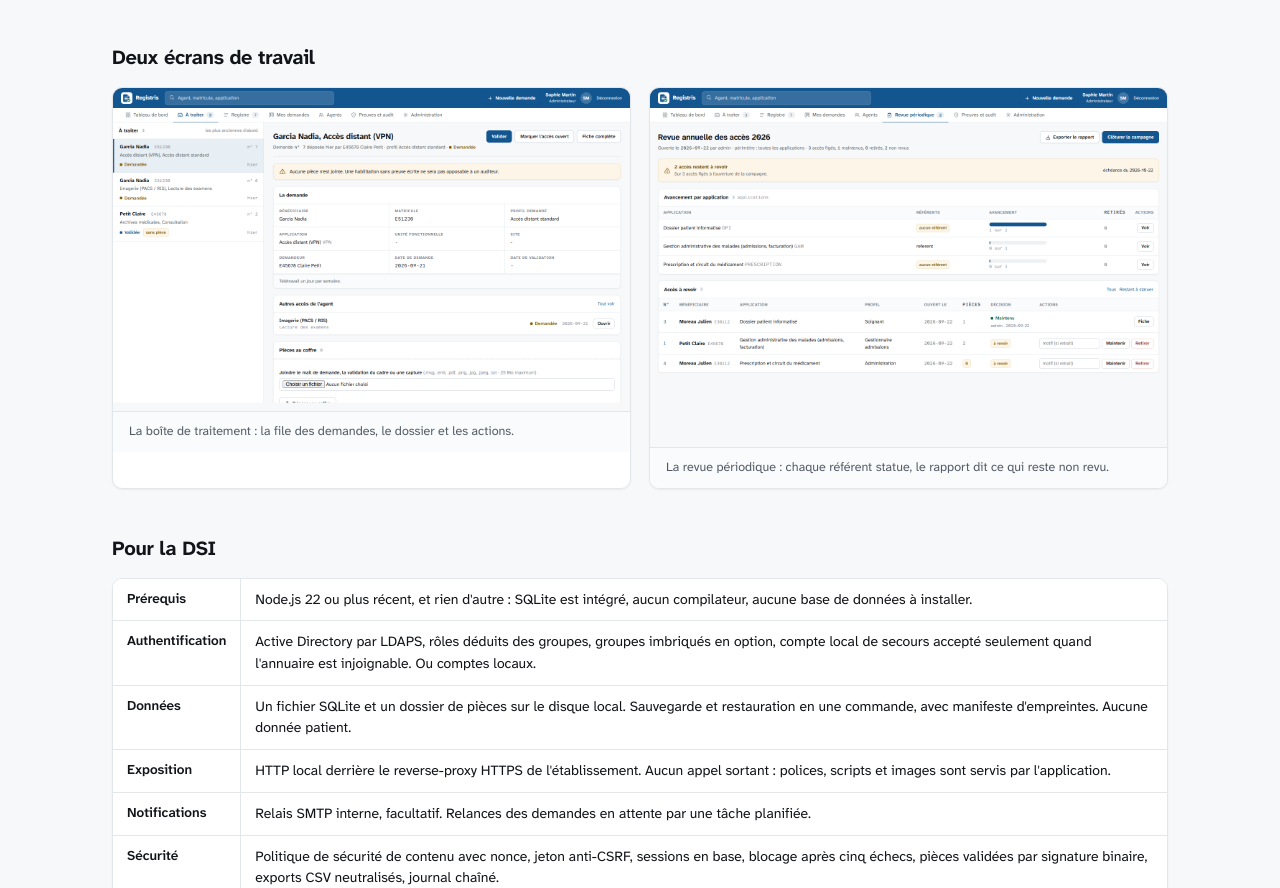
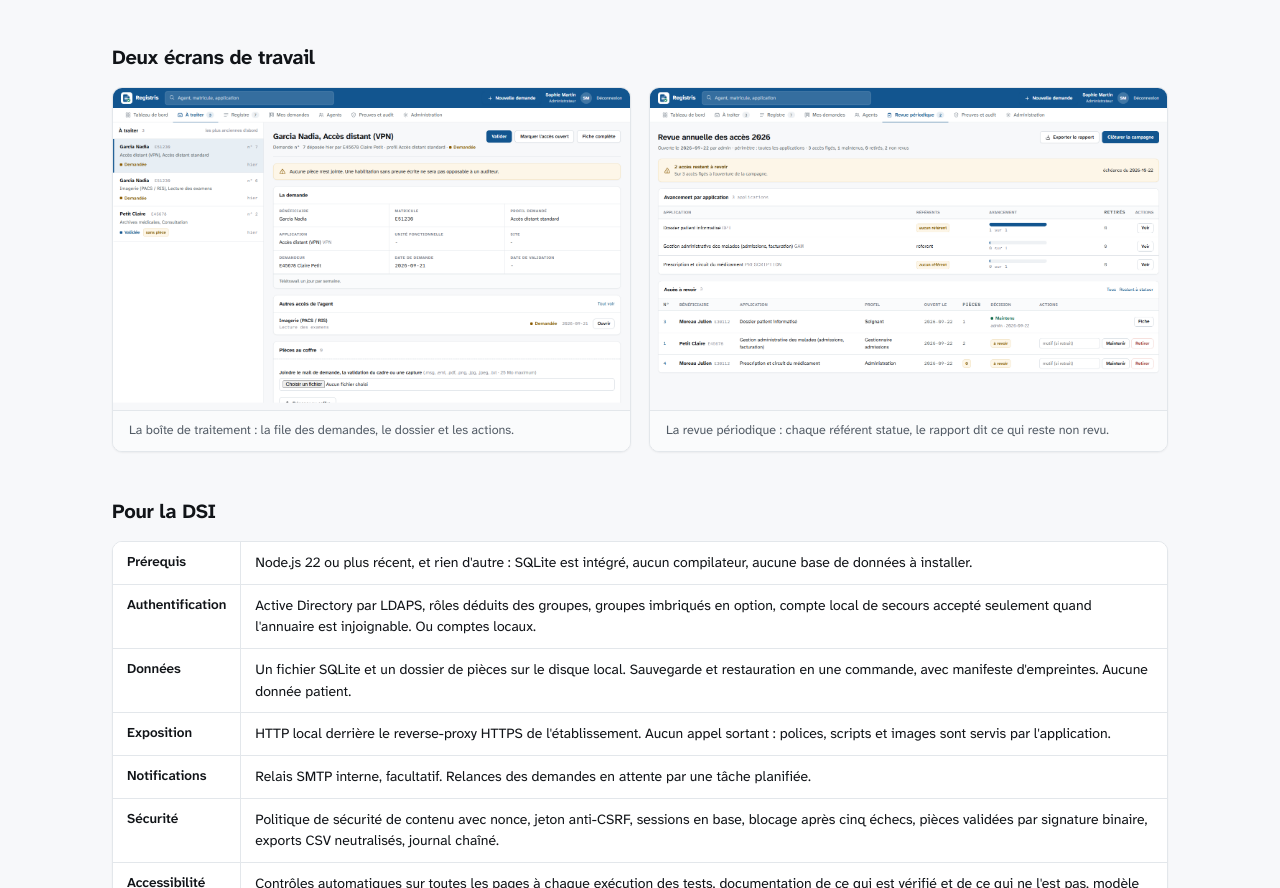
Before and after one commit to QuentinCazier/Registris, a website: page site/index.html in a window 1280 px wide. Shown: the part 1966-2854 px from the top of the page. Drawn offline with Linux system fonts and the light colour scheme; files whose address does not match are found by name.

Commit message:
Site de présentation autonome : captures, polices et marque dans site/, vignettes de même hauteur

```diff
--- a/site/index.html
+++ b/site/index.html
@@ -79,6 +79,7 @@ figure.capture figcaption{padding:10px 16px;font-size:12.5px;color:var(--encre-2
 .fonctions p{margin:0;color:var(--encre-2);font-size:14px}
 
 .deux{display:grid;grid-template-columns:repeat(2,minmax(0,1fr));gap:18px}
+.deux figure.capture img{aspect-ratio:16/10;object-fit:cover;object-position:top left}
 table{width:100%;border-collapse:collapse;background:var(--blanc);font-size:14px}
 caption{position:absolute;left:-9999px}
 th{text-align:left;padding:10px 14px;font-size:11px;letter-spacing:.04em;text-transform:uppercase;color:var(--encre-3);background:var(--gris-2);border-bottom:1px solid var(--filet);vertical-align:top;white-space:nowrap;width:1%}
```
Also changed, not shown: .github/workflows/pages.yml, README.md, site/captures/accueil.png (renamed from docs/captures/accueil.png), site/captures/banniere.png (renamed from docs/captures/banniere.png), site/captures/revue.png (renamed from docs/captures/revue.png), site/captures/traitement.png (renamed from docs/captures/traitement.png), site/favicon.ico (added), site/marque.svg (added), site/polices/LICENSE.txt (added), site/polices/atkinson-mono.woff2 (added), site/polices/atkinson-sans.woff2 (added).
